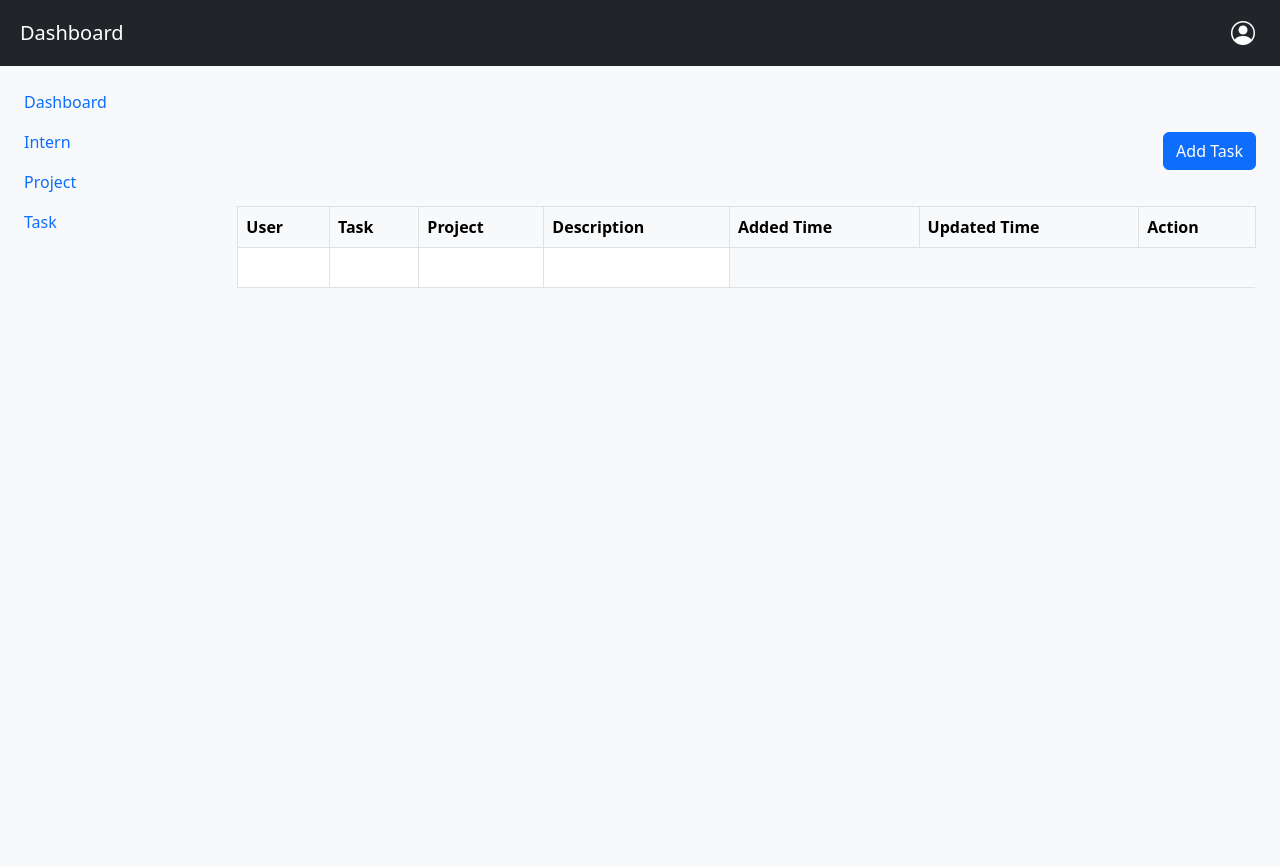
After one commit to Melwin04/Mcube-Intern-Management, a Flask app: template app/templates/task.html in a window 1280 px wide. The commit adds this page. Run offline with Flask 3, Linux system fonts and the light colour scheme; the template is opened without the code that fills it, so the values that code supplies are empty; parts of the project's set-up code (start-up, migrations or seed data) failed here and were passed over.

Commit message:
Projects And Task Templates Updated

```diff
--- a/app/__init__.py
+++ b/app/__init__.py
@@ -19,4 +19,7 @@ def create_app():
     from app.auth import authBp
     app.register_blueprint(authBp,url_prefix='/auth')
 
+    from app.main import mainBp
+    app.register_blueprint(mainBp)
+
     return app
--- /dev/null
+++ b/app/main/__init__.py
@@ -0,0 +1,5 @@
+from flask import Blueprint
+
+mainBp = Blueprint("mainBp", __name__)
+
+from . import routes
--- a/app/project/routes.py
+++ b/app/project/routes.py
@@ -47,6 +47,7 @@ def updateProject():
     try:
         if not projectId:
             return jsonify({"status": "error", "message": "Project ID not found"}), 404
+
         if data.get("name") == "":
             return jsonify({"status": "error", "message": "Name Field is Missing"}), 404
 
--- a/app/templates/register.html
+++ b/app/templates/register.html
@@ -24,7 +24,7 @@
             <input type="password" class="form-control mb-2" placeholder="Password" required>
             <button type="submit" class="btn btn-success w-100">Sign Up</button>
             <div class="text-center mt-3">
-                <p class="text-black">already have an account? <a href="#" class="text-info">Log in</a></p>
+                <p class="text-black">already have an account? <a href="/login" class="text-info">Log in</a></p>
             </div>
         </form>
     </div>
--- /dev/null
+++ b/app/templates/task.html
@@ -0,0 +1,173 @@
+<!DOCTYPE html>
+<html lang="en">
+
+<head>
+    <meta charset="UTF-8" />
+    <meta name="viewport" content="width=device-width, initial-scale=1.0" />
+    <title>Task</title>
+    <!-- Bootstrap CSS CDN -->
+    <link href="https://cdn.jsdelivr.net/npm/bootstrap@5.3.6/dist/css/bootstrap.min.css" rel="stylesheet"
+        integrity="sha384-4Q6Gf2aSP4eDXB8Miphtr37CMZZQ5oXLH2yaXMJ2w8e2ZtHTl7GptT4jmndRuHDT" crossorigin="anonymous">
+    <link href="https://cdn.jsdelivr.net/npm/bootstrap@5.3.0/dist/css/bootstrap.min.css" rel="stylesheet">
+
+    <link rel="stylesheet" href="https://cdn.jsdelivr.net/npm/bootstrap-icons@1.13.1/font/bootstrap-icons.min.css">
+    <style>
+        .mt-1 {
+            margin-top: 2.25rem !important;
+        }
+    </style>
+
+    <style>
+        html {
+            overflow-x: hidden;
+        }
+
+        .dropdown ul.show {
+            top: 55px !important;
+            right: -10px !important;
+            left: -110px;
+        }
+    </style>
+</head>
+
+<body class="h-100">
+
+    <!-- Header -->
+    <nav class="navbar navbar-dark bg-dark sticky-top">
+        <div class="container-fluid">
+            <!-- Sidebar toggle for mobile -->
+            <button class="btn btn-outline-light d-lg-none" type="button" data-bs-toggle="offcanvas"
+                data-bs-target="#sidebar" aria-controls="sidebar">
+                ☰
+            </button>
+            <a class="navbar-brand ms-2" href="#">Dashboard</a>
+
+
+            <!-- Header offcanvas toggle for tablets/mobiles -->
+
+
+            <div class="dropdown">
+                <button class="btn btn-transparent" data-bs-toggle="dropdown">
+                    <i class="bi bi-person-circle fs-4 text-white"></i>
+
+                </button>
+                <ul class="dropdown dropdown-menu">
+                    <li><a class="dropdown-item" href="#">User Name</a></li>
+                    <li><a class="dropdown-item" href="#">User Email</a></li>
+                    <li><a class="dropdown-item" href="#">Logout</a></li>
+                </ul>
+            </div>
+    </nav>
+
+    <!-- Page Layout -->
+    <div class="container-fluid flex-grow-1">
+        <div class="row h-100" style="height: 100vh !important;">
+
+            <!-- Sidebar (Offcanvas for smaller screens, visible always for md and up) -->
+            <div class="col-md-3 col-lg-2 p-0 bg-light">
+                <div class="offcanvas-md offcanvas-start h-100" tabindex="-1" id="sidebar"
+                    aria-labelledby="sidebarLabel">
+                    <div class="offcanvas-header d-md-none">
+                        <h5 class="offcanvas-title" id="sidebarLabel">Sidebar</h5>
+                        <button type="button" class="btn-close" data-bs-dismiss="offcanvas"></button>
+                    </div>
+                    <div class="offcanvas-body p-0">
+                        <nav class="nav flex-column pt-3 px-2">
+                            <a class="nav-link active" href="#">Dashboard</a>
+                            <a class="nav-link" href="#">Intern</a>
+                            <a class="nav-link" href="#">Project</a>
+                            <a class="nav-link" href="#">Task</a>
+                        </nav>
+                    </div>
+                </div>
+            </div>
+
+            <!-- Main Content -->
+            <main class="col-md-9 col-lg-10 p-4 bg-light h-100 overflow-auto">
+                <div class="d-flex justify-content-end mb-3">
+                    <button type="button" class="btn btn-primary" data-bs-toggle="modal" data-bs-target="#addTagModal"
+                        style=" margin-top: 42px;">
+                        Add Task
+                    </button>
+                </div>
+
+                <table class=" table table-bordered table-hover mt-1">
+                    <thead class="table-light">
+                        <tr>
+                            <th>User</th>
+                            <th>Task</th>
+                            <th>Project</th>
+                            <th>Description</th>
+                            <th>Added Time</th>
+                            <th>Updated Time</th>
+                            <th>Action</th>
+                        </tr>
+                    </thead>
+                    <tbody>
+                        <tr style="height: 40px;">
+                            <td></td>
+                            <td></td>
+                            <td></td>
+                            <td></td>
+                        </tr>
+                    </tbody>
+                </table>
+
+                <div class="modal fade" id="addTagModal" tabindex="-1" aria-labelledby="addTagModalLabel"
+                    aria-hidden="true">
+                    <div class="modal-dialog">
+                        <div class="modal-content">
+
+                            <div class="modal-header">
+                                <h5 class="modal-title" id="addTagModalLabel">Add Task</h5>
+                                <button type="button" class="btn-close" data-bs-dismiss="modal"
+                                    aria-label="Close"></button>
+                            </div>
+
+                            <div class="modal-body">
+                                <form>
+                                    <div class="mb-3">
+                                        <label for="projectName" class="form-label">Task Name</label>
+                                        <input type="text" class="form-control" id="projectName"
+                                            placeholder="Enter project name">
+                                    </div>
+                                    <div class="mb-3">
+                                        <label for="description" class="form-label">Description</label>
+                                        <textarea class="form-control" id="description" rows="3"
+                                            placeholder="Enter description"></textarea>
+                                    </div>
+                                    <div>
+                                    <label for="description" class="form-label">User</label>
+                                    <select class="form-select" aria-label="Default select example">
+                                        <option selected>Select User</option>
+                                        <option value="1">One</option>
+                                        <option value="2">Two</option>
+                                        <option value="3">Three</option>
+                                    </select>
+                                    </div>
+                                    <label for="description" class="form-label">Project</label>
+                                    <select class="form-select" aria-label="Default select example">
+                                        <option selected>Select Project</option>
+                                        <option value="1">One</option>
+                                        <option value="2">Two</option>
+                                        <option value="3">Three</option>
+                                    </select>
+                                    </div>
+                                </form>
+                                 <div class="modal-footer">
+                                <button type="button" class="btn btn-secondary" data-bs-dismiss="modal">Close</button>
+                                <button type="button" class="btn btn-primary">Save</button>
+                            </div>
+
+                        </div>
+                    </div>
+                </div>
+
+                <!-- Bootstrap JS Bundle CDN (includes Popper) -->
+                <script src="https://cdn.jsdelivr.net/npm/bootstrap@5.3.6/dist/js/bootstrap.bundle.min.js"
+                    integrity="sha384-j1CDi7MgGQ12Z7Qab0qlWQ/Qqz24Gc6BM0thvEMVjHnfYGF0rmFCozFSxQBxwHKO"
+                    crossorigin="anonymous"></script>
+
+</body>
+
+</html>
```
Also changed, not shown: app/main/routes.py (added, +12 -0 lines), app/templates/login.html (+9 -8 lines), app/templates/projects.html (added, +156 -0 lines).
